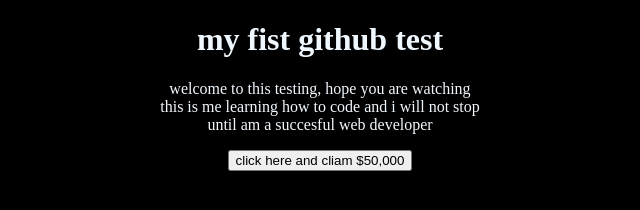
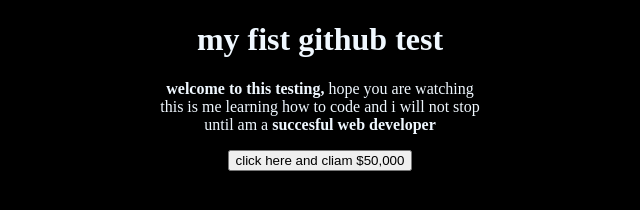
Before and after one commit to zilainop/zakaha, a plain HTML site: page index.html in a window 1280 px wide. Shown: the whole page, without its empty margins (320-960 px from the left). Drawn offline with Linux system fonts and the light colour scheme.

Commit message:
index.html

```diff
--- a/index.html
+++ b/index.html
@@ -8,9 +8,9 @@
 <body style="color: aliceblue; text-align: center; background-color: black;">
     <h1>my fist github test</h1>
         <p>
-            welcome to this testing, hope you are watching <br>
+            <strong>welcome to this testing,</strong> hope you are watching <br>
             this is me learning how to code and i will not stop <br>
-            until am a succesful web developer
+            until am a <caption><b>succesful web developer</b> </caption>
         </p>
         <button onclick="alert('this is not true just expariment.')">click here and cliam $50,000</button>
 
```
